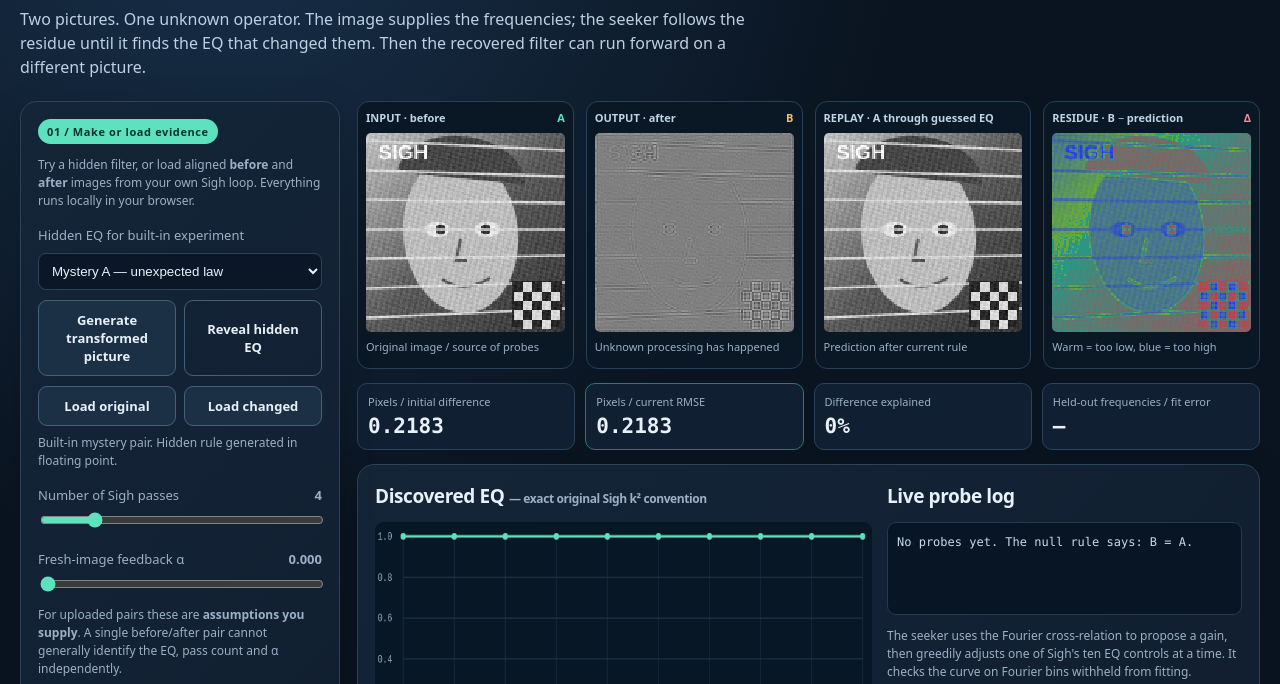
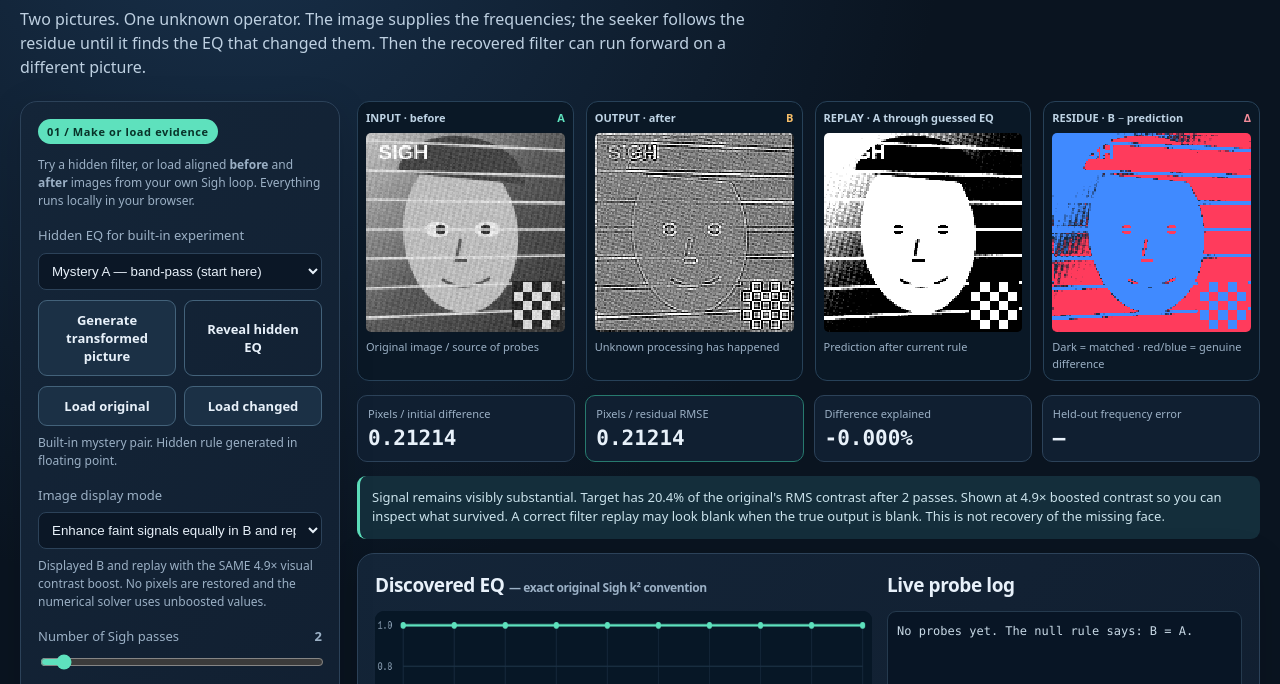
Before and after one commit to anttiluode/SighImageInverse, a plain HTML site: page index.html in a window 1280 px wide. Shown: the part 116-800 px from the top of the page. Drawn offline with Linux system fonts and the light colour scheme.

Commit message:
Repair misleading all-gray inverse visualization: shared contrast boost, dark zero residue, contrast retention and precise error

```diff
--- a/index.html
+++ b/index.html
@@ -68,11 +68,13 @@ button.primary{background:#167b71;border-color:#39b6a4;color:white}button.primar
  <aside class="panel controls">
   <div class="tag">01 / Make or load evidence</div>
   <p class="small" style="margin-top:12px">Try a hidden filter, or load aligned <b>before</b> and <b>after</b> images from your own Sigh loop. Everything runs locally in your browser.</p>
-  <div class="field"><label for="mystery">Hidden EQ for built-in experiment</label><select id="mystery"><option value="0">Mystery A — unexpected law</option><option value="1">Mystery B — another law</option><option value="2">Mystery C — another law</option></select></div>
+  <div class="field"><label for="mystery">Hidden EQ for built-in experiment</label><select id="mystery"><option value="0">Mystery A — band-pass (start here)</option><option value="1">Mystery B — face disappears (high-pass)</option><option value="2">Mystery C — low-pass / missing detail</option></select></div>
   <div class="buttonrow"><button id="makeDemo">Generate transformed picture</button><button class="secondary" id="reveal">Reveal hidden EQ</button></div>
   <div class="buttonrow"><label class="file-button" for="beforeFile">Load original</label><input id="beforeFile" type="file" accept="image/*"><label class="file-button" for="afterFile">Load changed</label><input id="afterFile" type="file" accept="image/*"></div>
   <p id="pairStatus" class="small">Built-in synthetic pair; original 128 × 128 sample.</p>
-  <div class="field"><label for="passes">Number of Sigh passes <strong id="passesVal">4</strong></label><input id="passes" type="range" min="1" max="18" value="4" step="1"></div>
+  <div class="field"><label for="viewMode">Image display mode</label><select id="viewMode"><option value="enhanced">Enhance faint signals equally in B and replay</option><option value="faithful">Faithful brightness — no amplification</option></select></div>
+  <p class="small" id="boostStatus">Display enhancement only, never changes the mathematics.</p>
+  <div class="field"><label for="passes">Number of Sigh passes <strong id="passesVal">2</strong></label><input id="passes" type="range" min="1" max="18" value="2" step="1"></div>
   <div class="field"><label for="alpha">Fresh-image feedback α <strong id="alphaVal">0.000</strong></label><input id="alpha" type="range" min="0" max="0.6" value="0" step="0.025"></div>
   <p class="small">For uploaded pairs these are <b>assumptions you supply</b>. A single before/after pair cannot generally identify the EQ, pass count and α independently.</p>
   <hr style="border:0;border-top:1px solid var(--line);margin:16px 0">
@@ -89,14 +91,15 @@ button.primary{background:#167b71;border-color:#39b6a4;color:white}button.primar
    <div class="tile"><div class="top"><span>INPUT · before</span><span style="color:var(--teal)">A</span></div><canvas id="sourceCanvas" width="128" height="128"></canvas><div class="hint">Original image / source of probes</div></div>
    <div class="tile"><div class="top"><span>OUTPUT · after</span><span style="color:var(--gold)">B</span></div><canvas id="targetCanvas" width="128" height="128"></canvas><div class="hint">Unknown processing has happened</div></div>
    <div class="tile"><div class="top"><span>REPLAY · A through guessed EQ</span></div><canvas id="replayCanvas" width="128" height="128"></canvas><div class="hint">Prediction after current rule</div></div>
-   <div class="tile"><div class="top"><span>RESIDUE · B − prediction</span><span style="color:var(--red)">Δ</span></div><canvas id="residueCanvas" width="128" height="128"></canvas><div class="hint">Warm = too low, blue = too high</div></div>
+   <div class="tile"><div class="top"><span>RESIDUE · B − prediction</span><span style="color:var(--red)">Δ</span></div><canvas id="residueCanvas" width="128" height="128"></canvas><div class="hint">Dark = matched · red/blue = genuine difference</div></div>
   </div>
   <div class="metrics">
    <div class="metric"><div class="name">Pixels / initial difference</div><div class="value" id="initialErr">—</div></div>
-   <div class="metric highlight"><div class="name">Pixels / current RMSE</div><div class="value" id="currentErr">—</div></div>
+   <div class="metric highlight"><div class="name">Pixels / residual RMSE</div><div class="value" id="currentErr">—</div></div>
    <div class="metric"><div class="name">Difference explained</div><div class="value" id="explained">—</div></div>
-   <div class="metric"><div class="name">Held-out frequencies / fit error</div><div class="value" id="heldout">—</div></div>
+   <div class="metric"><div class="name">Held-out frequency error</div><div class="value" id="heldout">—</div></div>
   </div>
+  <div class="notice" id="survivalMessage" style="margin:0 0 14px">Image signal survival will appear here.</div>
   <div class="panel eqpanel">
    <div>
     <h2>Discovered EQ <span class="small">— exact original Sigh k² convention</span></h2>
@@ -134,7 +137,7 @@ var mysteryCurves=[
  [0.04,0.08,0.15,0.21,0.34,0.51,0.70,0.84,0.96,1.00],
  [1.00,0.96,0.87,0.54,0.16,0.13,0.49,0.85,0.96,0.99]
 ];
-var S={source:null,target:null,truth:null,synthetic:true,revealed:false,prep:null,fit:null,position:0,timer:null,passes:4,alpha:0,sourceName:"Built-in specimen",targetName:"Generated EQ"};
+var S={source:null,target:null,truth:null,synthetic:true,revealed:false,prep:null,fit:null,position:0,timer:null,passes:2,alpha:0,displayEnhanced:true,sourceName:"Built-in specimen",targetName:"Generated EQ"};
 function makeSpecimen(variant){
  var c=document.createElement("canvas");c.width=N;c.height=N;var x=c.getContext("2d");
  var sky=x.createLinearGradient(0,0,N,N);sky.addColorStop(0,"#b3c6cf");sky.addColorStop(.5,"#455e74");sky.addColorStop(1,"#27374e");x.fillStyle=sky;x.fillRect(0,0,N,N);
@@ -198,15 +201,35 @@ function stop(){if(S.timer){clearInterval(S.timer);S.timer=null;}}
 function clearFit(){S.prep=null;S.fit=null;S.position=0;el("transferStatus").textContent="No transfer test yet.";}
 function getCurrentCurve(){return S.fit?S.fit.history[S.position].gains:Array(10).fill(1);}
 function resizeCanvas(canvas){canvas.width=N;canvas.height=N;}
-function imagePaint(id,data,residue){
+function rmsContrast(data){
+ var mean=0,power=0;
+ for(var i=0;i<data.length;i++)mean+=data[i];
+ mean/=data.length;
+ for(var j=0;j<data.length;j++){var diff=data[j]-mean;power+=diff*diff;}
+ return Math.sqrt(power/data.length);
+}
+function formatError(error){
+ if(!Number.isFinite(error))return "—";
+ if(error===0)return "0 exact";
+ return error<.0001?error.toExponential(2):error.toFixed(5);
+}
+function imagePaint(id,data,residue,gain,residueScale){
  var c=el(id);if(!data)return;c.width=c.height=N;
  var ctx=c.getContext("2d"),p=ctx.createImageData(N,N);
- var scale=1;
- if(residue){var m=0;for(var j=0;j<data.length;j++)m=Math.max(m,Math.abs(data[j]));scale=Math.max(m,0.005);}
+ var scale=residueScale||.05;
+ gain=gain||1;
  for(var i=0;i<data.length;i++){
   var d=data[i],r,g,b;
-  if(!residue){var n=Math.round(Math.max(0,Math.min(1,d+.5))*255);r=g=b=n;}
-  else{var t=Math.min(1,Math.abs(d)/scale);if(d>=0){r=28+225*t;g=29+130*(1-t);b=54+85*(1-t);}else{r=25+80*(1-t);g=44+130*(1-t);b=54+202*t;}}
+  if(!residue){
+   var n=Math.round(Math.max(0,Math.min(1,d*gain+.5))*255);
+   r=g=b=n;
+  }else{
+   // A true zero must be dark, not neon green. Never normalize by current
+   // residual maximum: that made a nearly-zero residual look alarming.
+   var t=Math.min(1,Math.abs(d)/scale);
+   if(d>=0){r=24+231*t;g=37+22*t;b=54+38*t;}
+   else{r=24+40*t;g=37+101*t;b=54+201*t;}
+  }
   var q=4*i;p.data[q]=r;p.data[q+1]=g;p.data[q+2]=b;p.data[q+3]=255;
  }
  ctx.putImageData(p,0,0);
@@ -243,25 +266,48 @@ function drawSupport(){
 }
 function redraw(){
  if(!S.source||!S.target)return;
- var curve=getCurrentCurve(), predicted=E.forward(S.source,N,curve,S.passes,S.alpha);
+ var curve=getCurrentCurve(),predicted=E.forward(S.source,N,curve,S.passes,S.alpha);
  var residue=new Float64Array(N*N);
  for(var i=0;i<residue.length;i++)residue[i]=S.target[i]-predicted[i];
- imagePaint("sourceCanvas",S.source,false);
- imagePaint("targetCanvas",S.target,false);
- imagePaint("replayCanvas",predicted,false);
- imagePaint("residueCanvas",residue,true);
- var initial=E.rmse(S.source,S.target), current=E.rmse(predicted,S.target);
- el("initialErr").textContent=initial.toFixed(4);
- el("currentErr").textContent=current.toFixed(4);
- el("explained").textContent=initial>1e-10?Math.round(100*(1-current/initial))+"%":(current<1e-8?"100%":"—");
- el("heldout").textContent=S.fit?S.fit.history[S.position].holdout.toFixed(4):"—";
+ var initial=E.rmse(S.source,S.target),current=E.rmse(predicted,S.target);
+ var sourceContrast=rmsContrast(S.source),targetContrast=rmsContrast(S.target);
+ var gain=S.displayEnhanced?Math.max(1,Math.min(128,sourceContrast/Math.max(targetContrast,1e-12))):1;
+ imagePaint("sourceCanvas",S.source,false,1);
+ imagePaint("targetCanvas",S.target,false,gain);
+ imagePaint("replayCanvas",predicted,false,gain);
+ // Fixed scale tied to the ORIGINAL change, not to the remaining residual.
+ // The residue darkens as the reconstruction improves.
+ imagePaint("residueCanvas",residue,true,1,Math.max(.006,initial*.25));
+ el("initialErr").textContent=formatError(initial);
+ el("currentErr").textContent=formatError(current);
+ el("explained").textContent=initial>1e-10?
+   (current/initial<.000001?">99.9999%":(100*(1-current/initial)).toFixed(3)+"%"):
+   (current<1e-8?"100%":"—");
+ el("heldout").textContent=S.fit?formatError(S.fit.history[S.position].holdout):"—";
+ var pct=sourceContrast>1e-12?100*targetContrast/sourceContrast:0;
+ var faint=pct<5,extreme=pct<.5;
+ el("boostStatus").textContent=gain>1.01?
+  ("Displayed B and replay with the SAME "+gain.toFixed(gain>10?0:1)+"× visual contrast boost. No pixels are restored and the numerical solver uses unboosted values."):
+  "Faithful pixel intensity. No display amplification is applied.";
+ el("survivalMessage").textContent=
+  (extreme?"Almost all visible image information has faded. ":
+    faint?"Most visible structure has faded. ":"Signal remains visibly substantial. ")+
+  "Target has "+pct.toPrecision(3)+"% of the original's RMS contrast after "+S.passes+" pass"+(S.passes===1?"":"es")+". "+
+  (gain>1.01?"Shown at "+gain.toFixed(gain>10?0:1)+"× boosted contrast so you can inspect what survived. ":"")+
+  "A correct filter replay may look blank when the true output is blank. This is not recovery of the missing face.";
  drawEq(curve);drawSupport();
  var log=el("trace");
- if(!S.fit){log.textContent="No probes yet. The null rule says: B = A.";el("audit").textContent="Unknown EQ. Try Seek EQ to test whether the difference fits the Sigh filter family.";return;}
+ if(!S.fit){
+  log.textContent="No probes yet. The null rule says: B = A.";
+  el("audit").textContent="Unknown EQ. Try Seek EQ to test whether the difference fits the Sigh filter family.";
+  return;
+ }
  var history=S.fit.history;
  var lines=["Probe "+S.position+" / "+(history.length-1),"0: identity filter, gain 1 everywhere"];
  for(var q=1;q<=S.position;q++){
-  var step=history[q];lines.push(q+": band "+(step.band+1)+" -> "+step.gains[step.band].toFixed(3)+" | held-out "+step.holdout.toFixed(4));
+  var step=history[q];
+  lines.push(q+": band "+(step.band+1)+" → "+step.gains[step.band].toFixed(5)+
+   " | held-out "+formatError(step.holdout));
  }
  log.textContent=lines.slice(-15).join("\n");log.scrollTop=log.scrollHeight;
  var more="Fourier bins used: "+S.prep.used+"; low-energy bins excluded: "+S.prep.ignored+". ";
@@ -300,6 +346,7 @@ function changeAssumptions(){
 }
 el("makeDemo").onclick=makeDemo;
 el("mystery").onchange=makeDemo;
+el("viewMode").onchange=function(){S.displayEnhanced=el("viewMode").value==="enhanced";redraw();};
 el("reveal").onclick=function(){if(!S.synthetic||!S.truth){setStatus("Only the built-in mystery has a known hidden answer.");return;}S.revealed=!S.revealed;el("reveal").textContent=S.revealed?"Hide answer":"Reveal hidden EQ";drawEq(getCurrentCurve());};
 el("beforeFile").onchange=function(e){loadImage(e.target.files[0],"source");};
 el("afterFile").onchange=function(e){loadImage(e.target.files[0],"target");};
```
